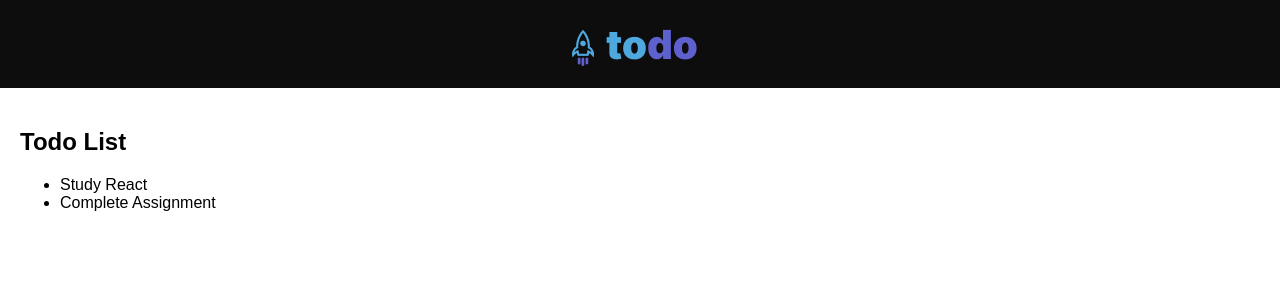
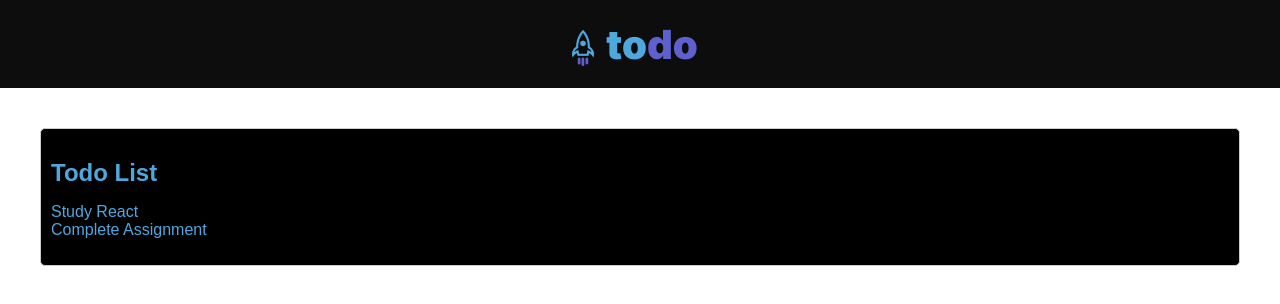
Before and after one commit to Madhurshani-Sivan/react-test-todo, a React (Create React App) app: page / in a window 1280 px wide. Shown: the top 304 px of the page. Built offline with nearby package versions, Linux system fonts and the light colour scheme.

Commit message:
add styles to TodoList component

```diff
--- a/src/components/TodoList.js
+++ b/src/components/TodoList.js
@@ -1,6 +1,8 @@
+import styles from "./TodoList.module.css";
+
 const TodoList = ({ todos }) => {
   return (
-    <div>
+    <div className={styles.todoList}>
       <h2>Todo List</h2>
       <ul>
         {todos.map((todo) => (
--- /dev/null
+++ b/src/components/TodoList.module.css
@@ -0,0 +1,19 @@
+.todoList{
+    margin: 20px;
+    padding: 10px;
+    border: 1px solid #ccc;
+    border-radius: 5px;
+    background-color: black;
+    color: #4EA8DE;
+
+}
+
+.todoList h2{
+    font-size: 24px;
+    margin-bottom: 10px;
+}
+
+.todoList ul{
+    list-style: none;
+    padding: 0;
+}
```
